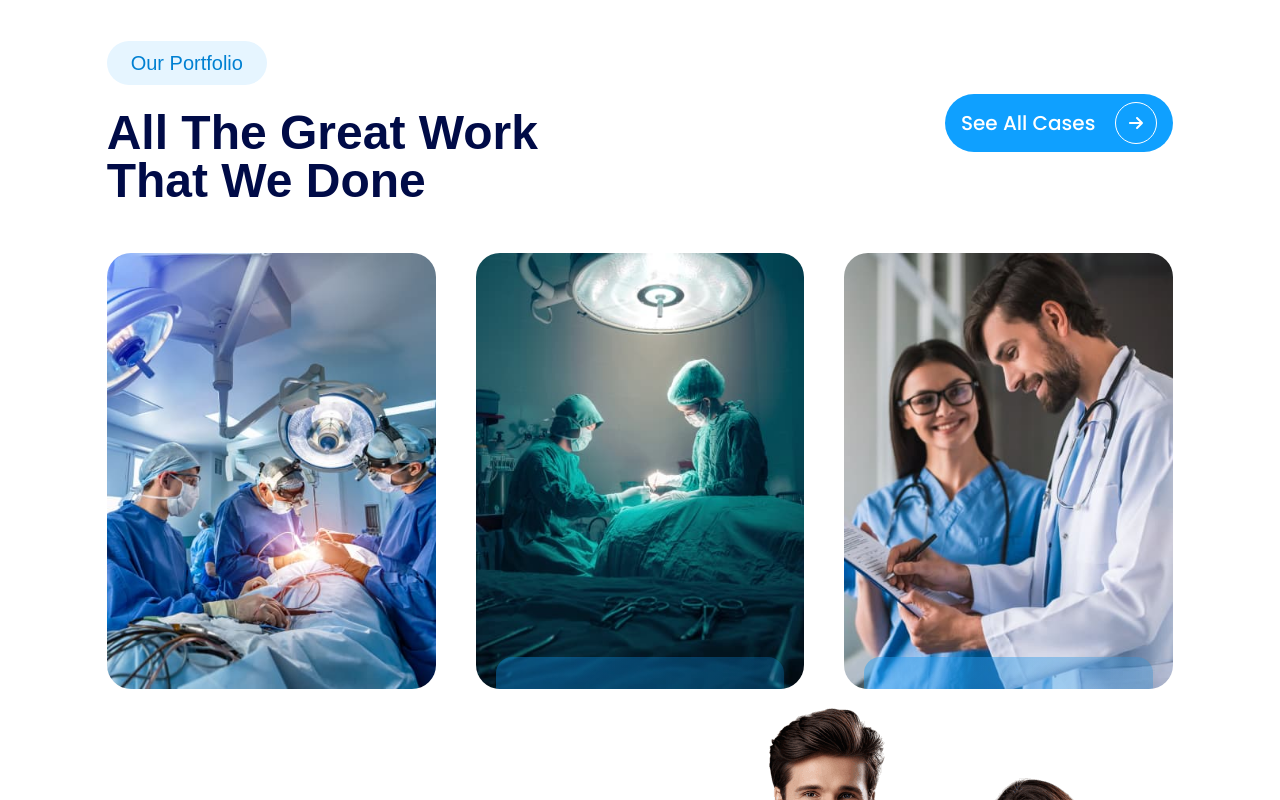
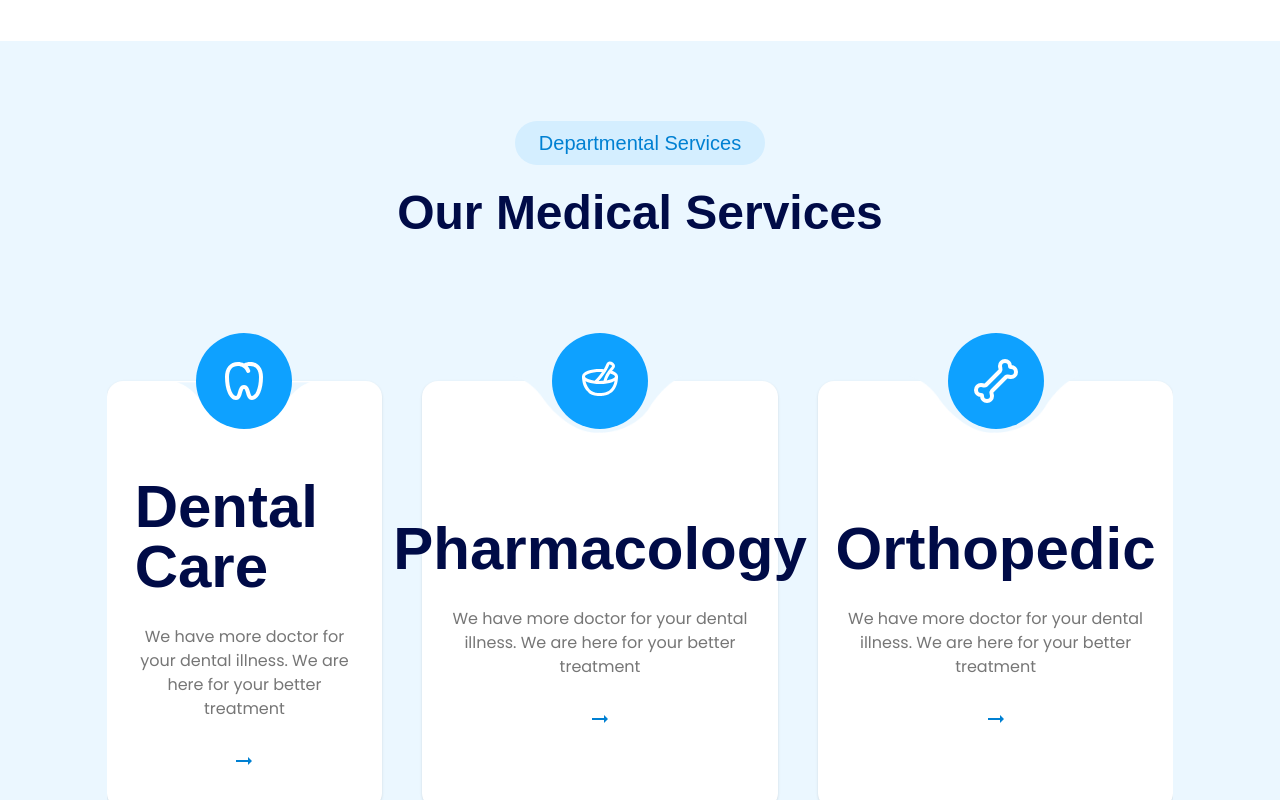
Before and after one commit to mahfuzHasan2003/HealthSync, a Next.js app: page / in a window 1280 px wide. Shown: the part 700-1500 px from the top of the page. Built offline with nearby package versions, Linux system fonts and the light colour scheme; a web font is replaced by a local one.

Commit message:
departmental service part design

```diff
--- a/src/app/page.js
+++ b/src/app/page.js
@@ -5,11 +5,13 @@ import Available from '@/components/custom-components/available/Available';
 import OurPortfolio from '@/components/custom-components/our-portfolio/OurPortfolio';
 import OurTeam from '@/components/custom-components/our-team/our-team';
 import HeroSlider from '@/components/custom-components/hero-section/hero-slider';
+import DepartmentalService from '@/components/custom-components/departmental-service/DepartmentalService';
 
 export default function Home() {
   return (
     <div className=''>
       <HeroSlider />
+      <DepartmentalService />
       <OurPortfolio />
       <Available />
       <OurTeam />
--- a/src/components/custom-components/component-header.jsx
+++ b/src/components/custom-components/component-header.jsx
@@ -1,10 +1,14 @@
-
 const ComponentHeader = ({ title, description }) => {
   return (
     <div className='flex flex-col items-center justify-center mb-10'>
-      <h6 className='bg-[#E6F5FF] font-serif font-medium text-xl mb-6 py-2 px-6 text-[#0080D2] rounded-full'>
+      <div
+        className={`${
+          title === 'Departmental Services' ? 'bg-[#D4EEFF]' : 'bg-[#E6F5FF]'
+        } font-serif font-medium text-xl mb-6 py-2 px-6 text-[#0080D2] rounded-full flex items-center`}
+      >
         {title}
-      </h6>
+      </div>
+
       <h1 className='text-[#000B47] font-extrabold font-serif text-5xl'>
         {description}
       </h1>
--- /dev/null
+++ b/src/components/custom-components/departmental-service/DepartmentalService.jsx
@@ -0,0 +1,79 @@
+import React from 'react';
+import ComponentHeader from '../component-header';
+import { MdArrowRightAlt } from 'react-icons/md';
+import { RiToothLine } from 'react-icons/ri';
+import { LiaMortarPestleSolid } from 'react-icons/lia';
+import { LuBone } from 'react-icons/lu';
+
+const DepartmentalService = () => {
+  return (
+    <div className='bg-[#EBF7FF] py-20 my-20'>
+      <div className='w-10/12 mx-auto overflow-hidden '>
+        <div>
+          <ComponentHeader
+            title='Departmental Services'
+            description='Our Medical Services'
+          />
+        </div>
+        <div className='mt-36 flex gap-10 justify-between'>
+          <div className='w-1/3 relative bg-white rounded-2xl shadow-sm px-7 pb-9 pt-24 flex flex-col items-center justify-center gap-7'>
+            <div className='absolute z-10 top-0 -translate-y-1/2 left-1/2 -translate-x-1/2 bg-[#0EA1FF] rounded-full w-24 h-24 flex items-center justify-center'>
+              <RiToothLine className='text-white text-5xl' />
+            </div>
+            <div className='absolute top-6 -translate-x-1/2 left-1/2 -translate-y-1/2'>
+              <img src='./common-shape-black.png' alt='' />
+            </div>
+            <h1 className='text-[#000B47] font-bold font-serif text-6xl'>
+              Dental Care
+            </h1>
+            <p className='text-[#767676] text-center'>
+              We have more doctor for your dental illness. We are here for your
+              better treatment
+            </p>
+            <div className='flex items-center justify-center gap-2'>
+              <MdArrowRightAlt className='text-[#0080D2] text-2xl hover:text-[#000B47] hover:duration-500 hover:translate-x-1 cursor-pointer' />
+            </div>
+          </div>
+          <div className='w-1/3 relative bg-white rounded-2xl shadow-sm px-7 pb-9 pt-24 flex flex-col items-center justify-center gap-7'>
+            <div className='absolute z-10 top-0 -translate-y-1/2 left-1/2 -translate-x-1/2 bg-[#0EA1FF] rounded-full w-24 h-24 flex items-center justify-center'>
+              <LiaMortarPestleSolid className='text-white text-5xl' />
+            </div>
+            <div className='absolute top-6 -translate-x-1/2 left-1/2 -translate-y-1/2'>
+              <img src='./common-shape-black.png' alt='' />
+            </div>
+            <h1 className='text-[#000B47] font-bold font-serif text-6xl'>
+              Pharmacology
+            </h1>
+            <p className='text-[#767676] text-center'>
+              We have more doctor for your dental illness. We are here for your
+              better treatment
+            </p>
+            <div className='flex items-center justify-center gap-2'>
+              <MdArrowRightAlt className='text-[#0080D2] text-2xl hover:text-[#000B47] hover:duration-500 hover:translate-x-1 cursor-pointer' />
+            </div>
+          </div>
+          <div className='w-1/3 relative bg-white rounded-2xl shadow-sm px-7 pb-9 pt-24 flex flex-col items-center justify-center gap-7'>
+            <div className='absolute z-10 top-0 -translate-y-1/2 left-1/2 -translate-x-1/2 bg-[#0EA1FF] rounded-full w-24 h-24 flex items-center justify-center'>
+              <LuBone className='text-white text-5xl' />
+            </div>
+            <div className='absolute top-6 -translate-x-1/2 left-1/2 -translate-y-1/2'>
+              <img src='./common-shape-black.png' alt='' />
+            </div>
+            <h1 className='text-[#000B47] font-bold font-serif text-6xl'>
+              Orthopedic{' '}
+            </h1>
+            <p className='text-[#767676] text-center'>
+              We have more doctor for your dental illness. We are here for your
+              better treatment
+            </p>
+            <div className='flex items-center justify-center gap-2'>
+              <MdArrowRightAlt className='text-[#0080D2] text-2xl hover:text-[#000B47] hover:duration-500 hover:translate-x-1 cursor-pointer' />
+            </div>
+          </div>
+        </div>
+      </div>
+    </div>
+  );
+};
+
+export default DepartmentalService;
--- a/src/components/custom-components/our-blog/OurBlog.jsx
+++ b/src/components/custom-components/our-blog/OurBlog.jsx
@@ -1,6 +1,6 @@
 import React from 'react';
 import ComponentHeader from '../component-header';
-import Article from './article';
+import Article from './Article';
 
 const OurBlog = () => {
   return (
```
Also changed, not shown: public/common-shape-black.png (added).
